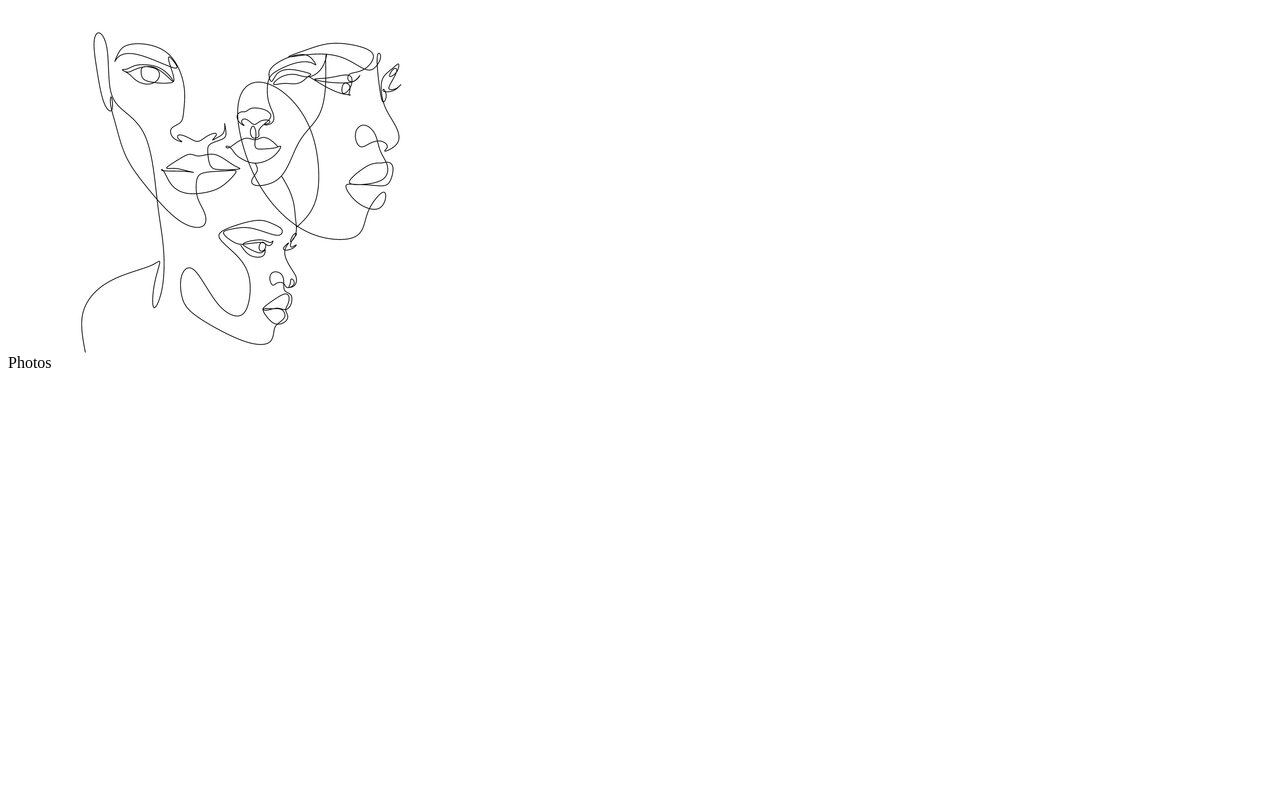
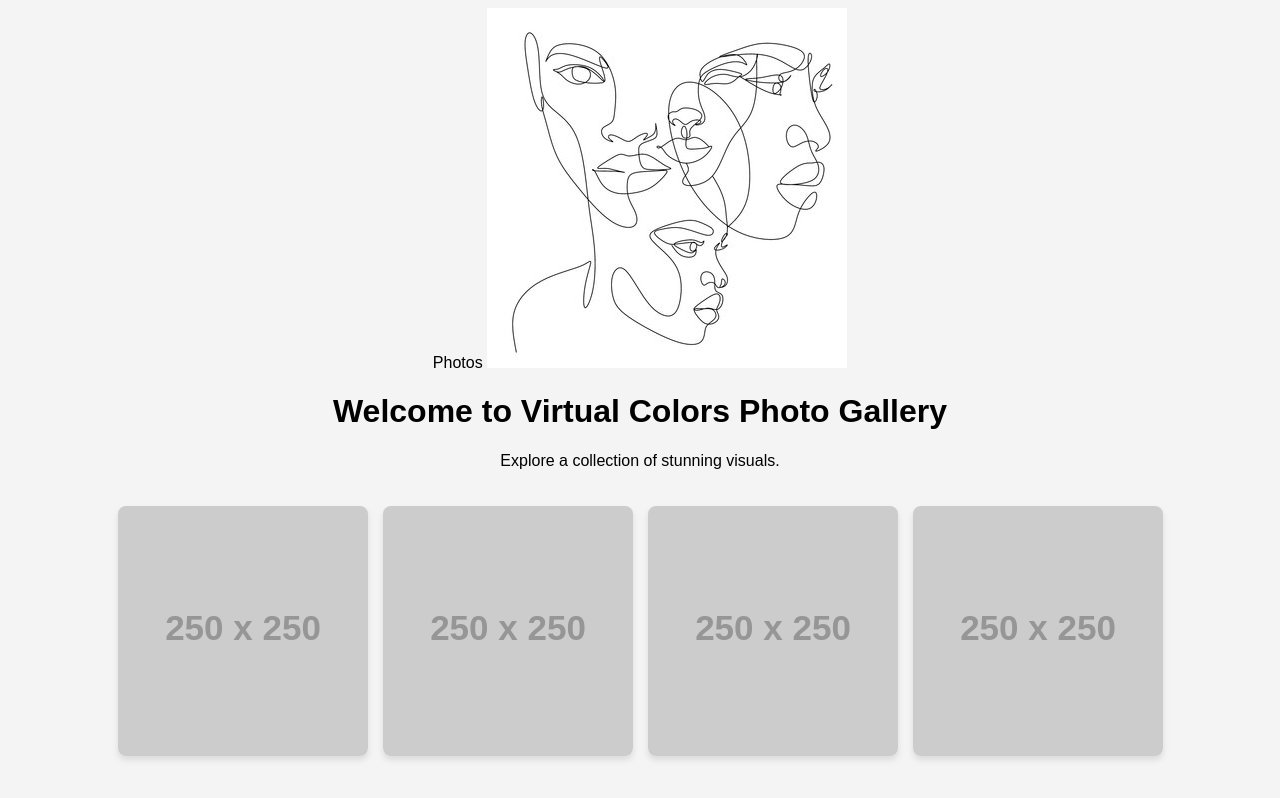
Before and after one commit to mariaarango105/photos, a plain HTML site: page index.html in a window 1280 px wide. Drawn offline with Linux system fonts and the light colour scheme; placeholder pictures from the web are drawn by us.

Commit message:
Photo edit

```diff
--- a/index.html
+++ b/index.html
@@ -13,3 +13,45 @@
 
   </body>
 </html>
+<!DOCTYPE html>
+<html lang="en">
+<head>
+    <meta charset="UTF-8">
+    <meta name="viewport" content="width=device-width, initial-scale=1.0">
+    <title>Welcome to Photos</title>
+    <style>
+        body {
+            font-family: Arial, sans-serif;
+            text-align: center;
+            background-color: #f4f4f4;
+        }
+        .gallery {
+            display: flex;
+            flex-wrap: wrap;
+            justify-content: center;
+            gap: 15px;
+            padding: 20px;
+        }
+        .gallery img {
+            width: 250px;
+            height: auto;
+            border-radius: 8px;
+            box-shadow: 0 4px 6px rgba(0,0,0,0.1);
+            transition: transform 0.3s;
+        }
+        .gallery img:hover {
+            transform: scale(1.1);
+        }
+    </style>
+</head>
+<body>
+    <h1>Welcome to Virtual Colors Photo Gallery</h1>
+    <p>Explore a collection of stunning visuals.</p>
+    <div class="gallery">
+        <img src="https://via.placeholder.com/250" alt="Sample Image 1">
+        <img src="https://via.placeholder.com/250" alt="Sample Image 2">
+        <img src="https://via.placeholder.com/250" alt="Sample Image 3">
+        <img src="https://via.placeholder.com/250" alt="Sample Image 4">
+    </div>
+</body>
+</html>
```
Also changed, not shown: 2 other files.
